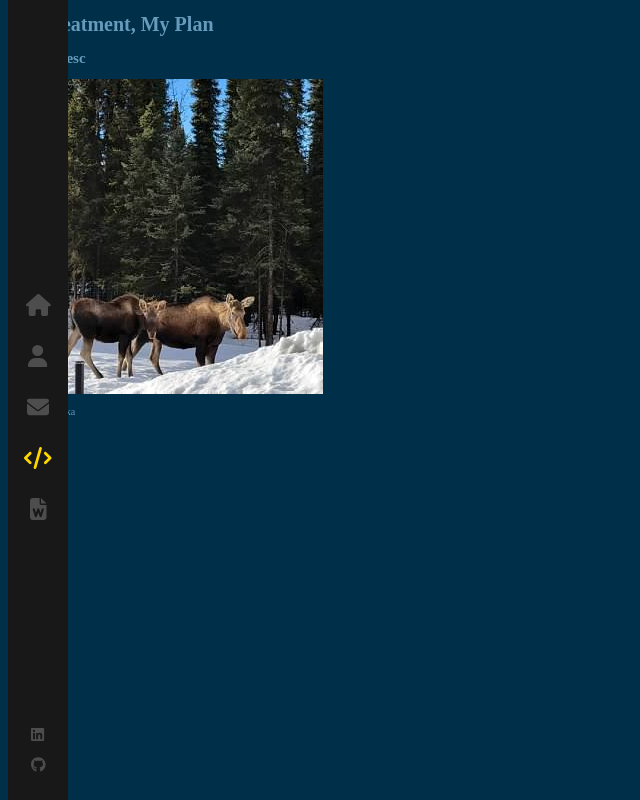
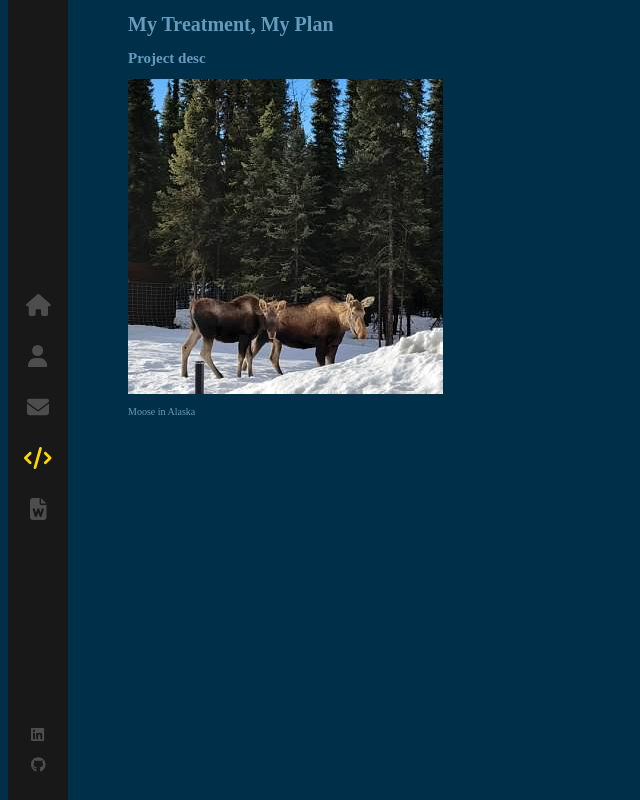
Before and after one commit to Amanda-Barlow/Portfolio2, a React (Create React App) app: page /projects in a window 1280 px wide. Shown: the whole page, without its empty margins (0-640 px from the left). Built offline with nearby package versions, Linux system fonts and the light colour scheme.

Commit message:
fixed errors on viewing

```diff
--- a/src/components/Contact/index.scss
+++ b/src/components/Contact/index.scss
@@ -11,7 +11,6 @@
         margin: 0;
         list-style: none;
         margin-bottom: 10px;
-        overflow: hidden;
         display: block;
         position: relative;
         opacity: 0;
--- a/src/components/Cube/index.scss
+++ b/src/components/Cube/index.scss
@@ -5,7 +5,7 @@
     padding-top: 45%;
     position: absolute;
     right: 0;
-    overflow: hidden;
+
   }
 
   .cubespinner {
--- a/src/components/Projects/index.js
+++ b/src/components/Projects/index.js
@@ -1,9 +1,6 @@
 import React from 'react';
 import { Link } from 'react-router-dom';
-import './index.scss';
-
-
-
+import './index.scss'
 
 const Projects = () => {
    return (
--- a/src/components/Projects/index.scss
+++ b/src/components/Projects/index.scss
@@ -0,0 +1,3 @@
+.recentProj {
+    margin-left: 12em;
+}
--- a/src/components/SideBar/index.scss
+++ b/src/components/SideBar/index.scss
@@ -6,6 +6,7 @@
     top: 0;
     z-index: 3;
     min-height: 500px;
+
 
     nav {
         display: block;
--- a/src/index.css
+++ b/src/index.css
@@ -7,7 +7,6 @@ body {
   font:-300 11px/1.4 'Helvetica Neue', 'sans-serif';
   color: #669bbc;
   background: #003049;
-  overflow: hidden;
   display: block;
   -webkit-font-smoothing: antialiased;
   -moz-osx-font-smoothing: grayscale;
```
